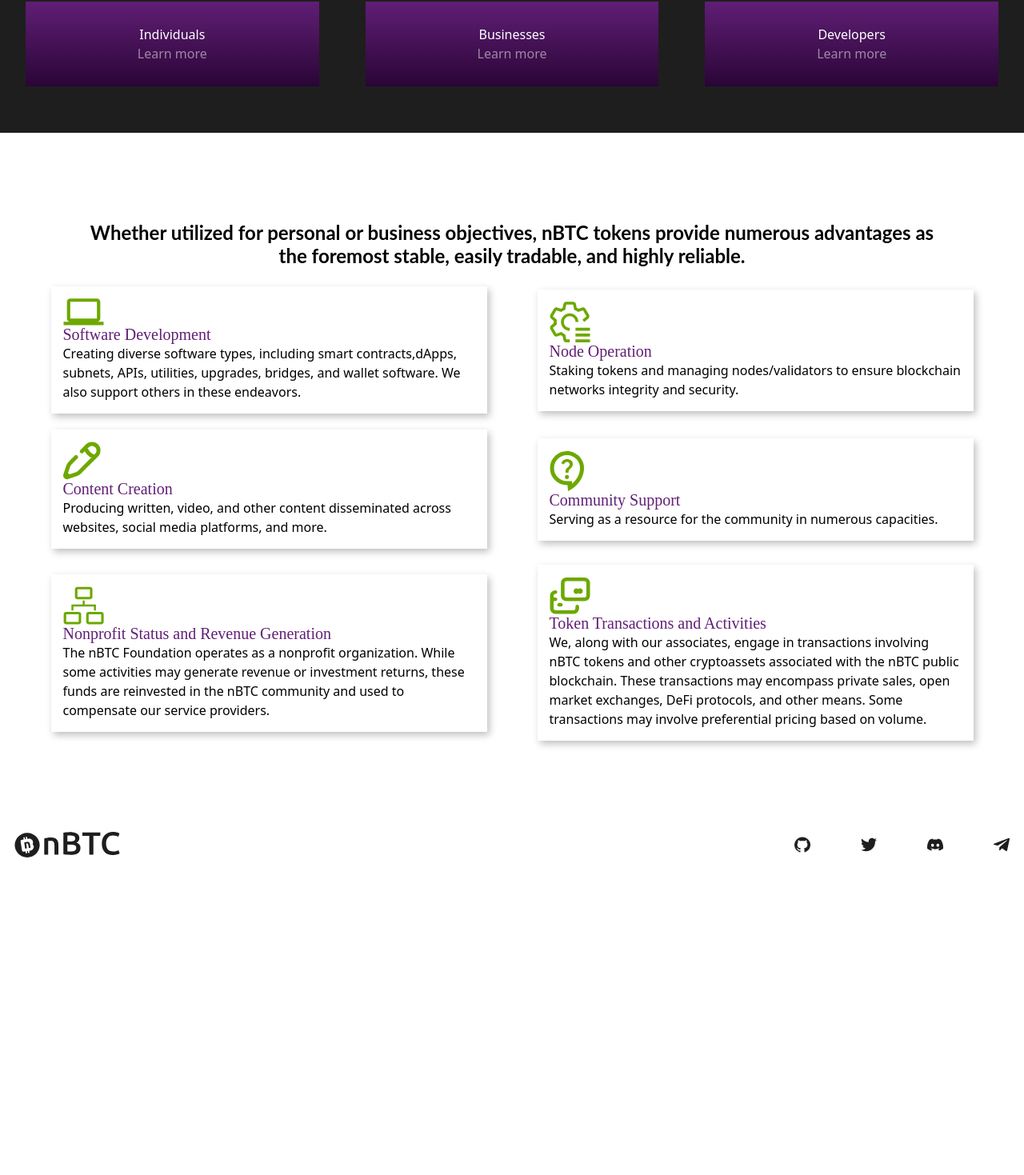
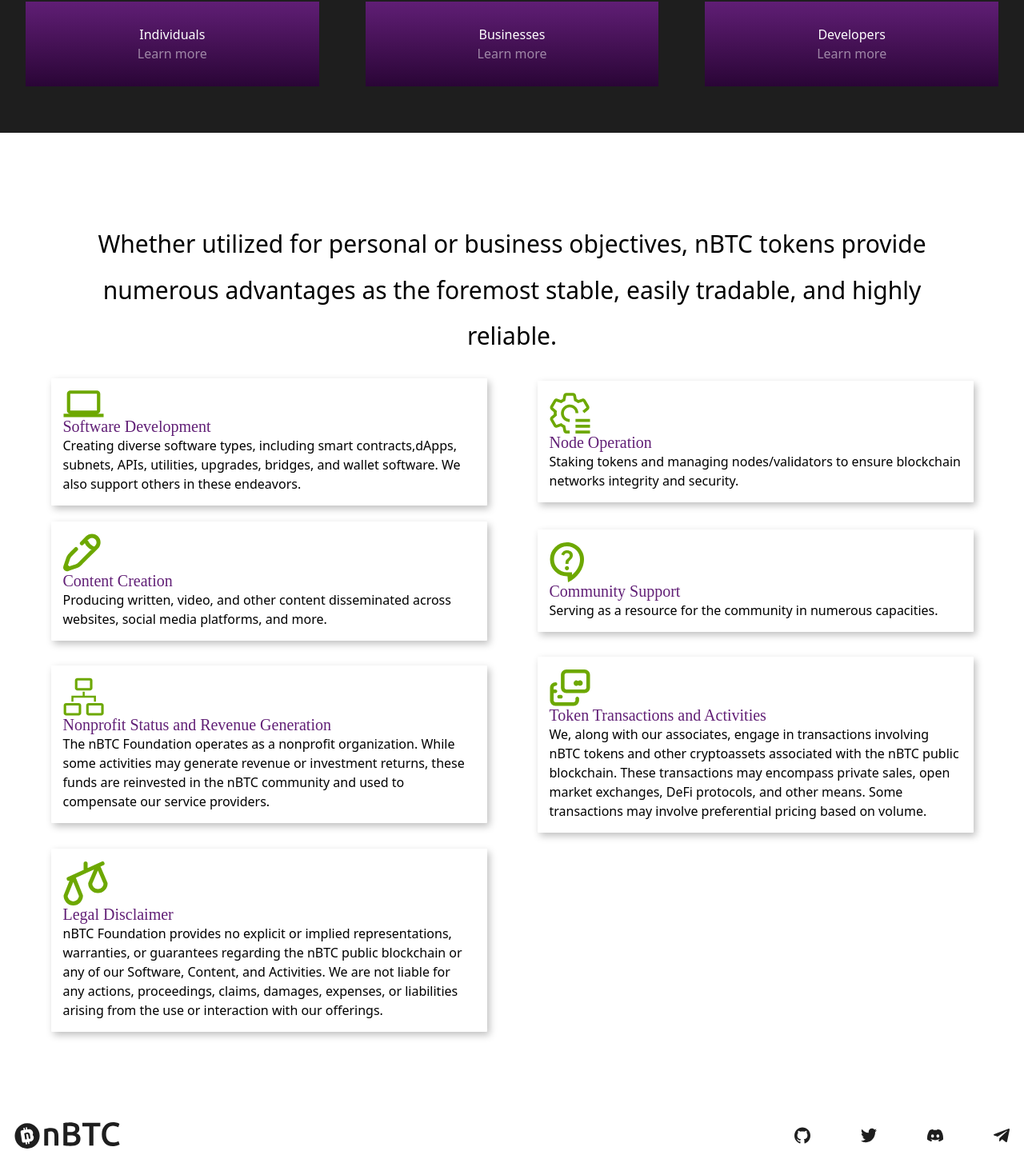
Before and after one commit to Duckchain/nBTC, a Next.js app: page /why in a window 1280 px wide. Shown: the part 956-2425 px from the top of the page at 80% size. Before the commit the page ends 2064 px from the top, so only its background shows below. Built offline with nearby package versions, Linux system fonts and the light colour scheme.

Commit message:
Updated why page

```diff
--- a/src/pages/why/index.tsx
+++ b/src/pages/why/index.tsx
@@ -52,6 +52,13 @@
       title: "Token Transactions and Activities",
       description:
         "We, along with our associates, engage in transactions involving nBTC tokens and other cryptoassets associated with the nBTC public blockchain. These transactions may encompass private sales, open market exchanges, DeFi protocols, and other means. Some transactions may involve preferential pricing based on volume.",
+    },
+    {
+      id: 7,
+      image: "legal.svg",
+      title: "Legal Disclaimer",
+      description:
+        "nBTC Foundation provides no explicit or implied representations, warranties, or guarantees regarding the nBTC public blockchain or any of our Software, Content, and Activities. We are not liable for any actions, proceedings, claims, damages, expenses, or liabilities arising from the use or interaction with our offerings.",
     },
   ];
     return (
--- a/src/styles/globals.css
+++ b/src/styles/globals.css
@@ -32,13 +32,6 @@
 } */
 /* styles.css */
 
-.card-container {
-  display: flex;
-  flex-direction: column;
-  align-items: center;
-  gap: 51px;
-}
-
 .card {
   margin-bottom: 20px;
   padding: 15px;
@@ -47,15 +40,6 @@
   box-shadow: 3px 4px 10px 0px rgba(0, 0, 0, 0.25);
 }
 
-.center-justify-text {
-  text-align: center;
-  font-family: Lato;
-  color: #000;
-  font-size: 24px;
-  font-style: normal;
-  font-weight: 700;
-  line-height: normal;
-}
 .header{
   color: #611F76;
   font-family: Ubuntu;
```
Also changed, not shown: public/images/legal.svg (added), src/pages/why/developers/index.tsx (added).
